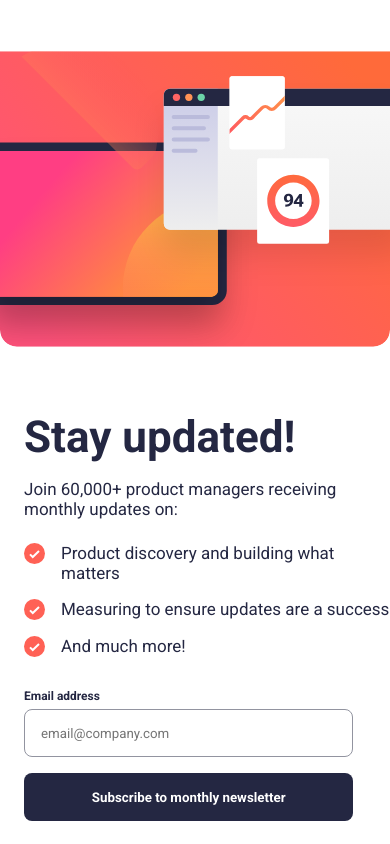
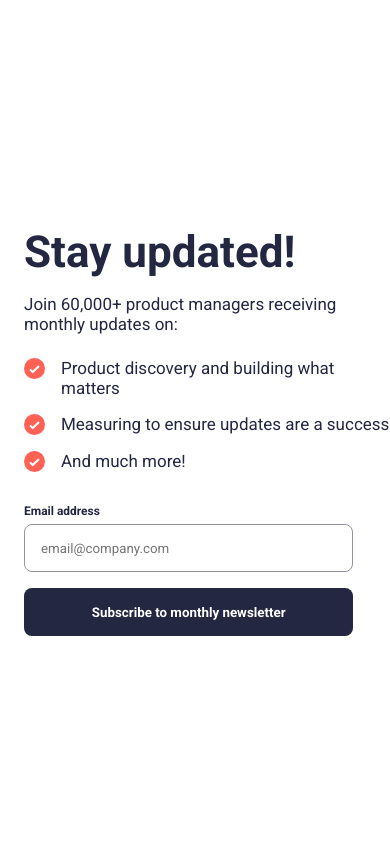
Before and after one commit to rug19/newsletter-sign-up-with-success-message-main, a React (Vite) app: page / in a window 390 px wide. Built offline with nearby package versions, Linux system fonts and the light colour scheme.

Commit message:
Atualizando o css da imagem do layout mobile

```diff
--- a/src/components/imgContainer/imgContainer.css
+++ b/src/components/imgContainer/imgContainer.css
@@ -6,5 +6,6 @@
   .img_container {
     content: url("/public/illustration-sign-up-mobile.svg");
     width: 100%;
+    height: 0px;
   }
 }
```
